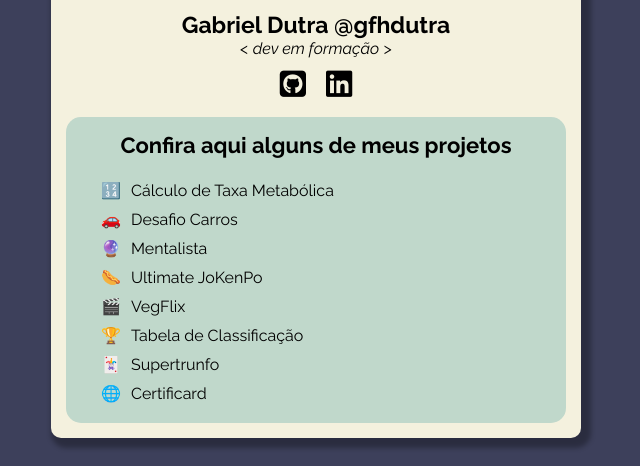
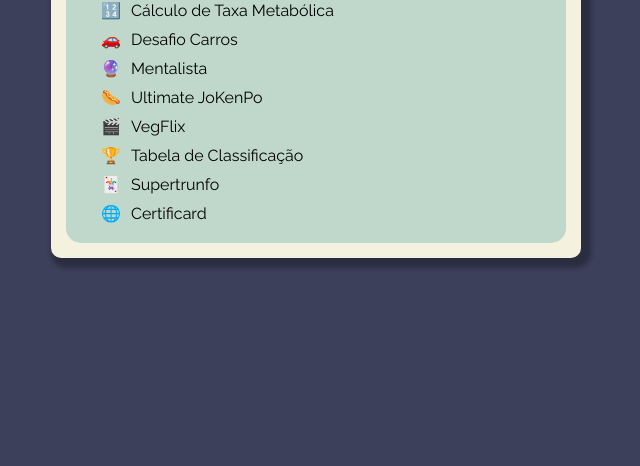
Before and after one commit to gfhdutra/certificard, a plain HTML site: page docs/index.html in a window 1280 px wide. Shown: the part 421-887 px from the top of the page, without its empty margins (324-964 px from the left). After the commit the page ends 800 px from the top, so only its background shows below. Drawn offline with Linux system fonts and the light colour scheme.

Commit message:
Update style.css

```diff
--- a/docs/style.css
+++ b/docs/style.css
@@ -10,7 +10,7 @@ section {
   margin-right: auto;
   max-width: 500px;
   background-color: #F4F1DE;
-  margin-top: 300px;
+  margin-top: 120px;
   margin-bottom: 10px;
   padding: 15px;
   border: 0px solid black;
```
